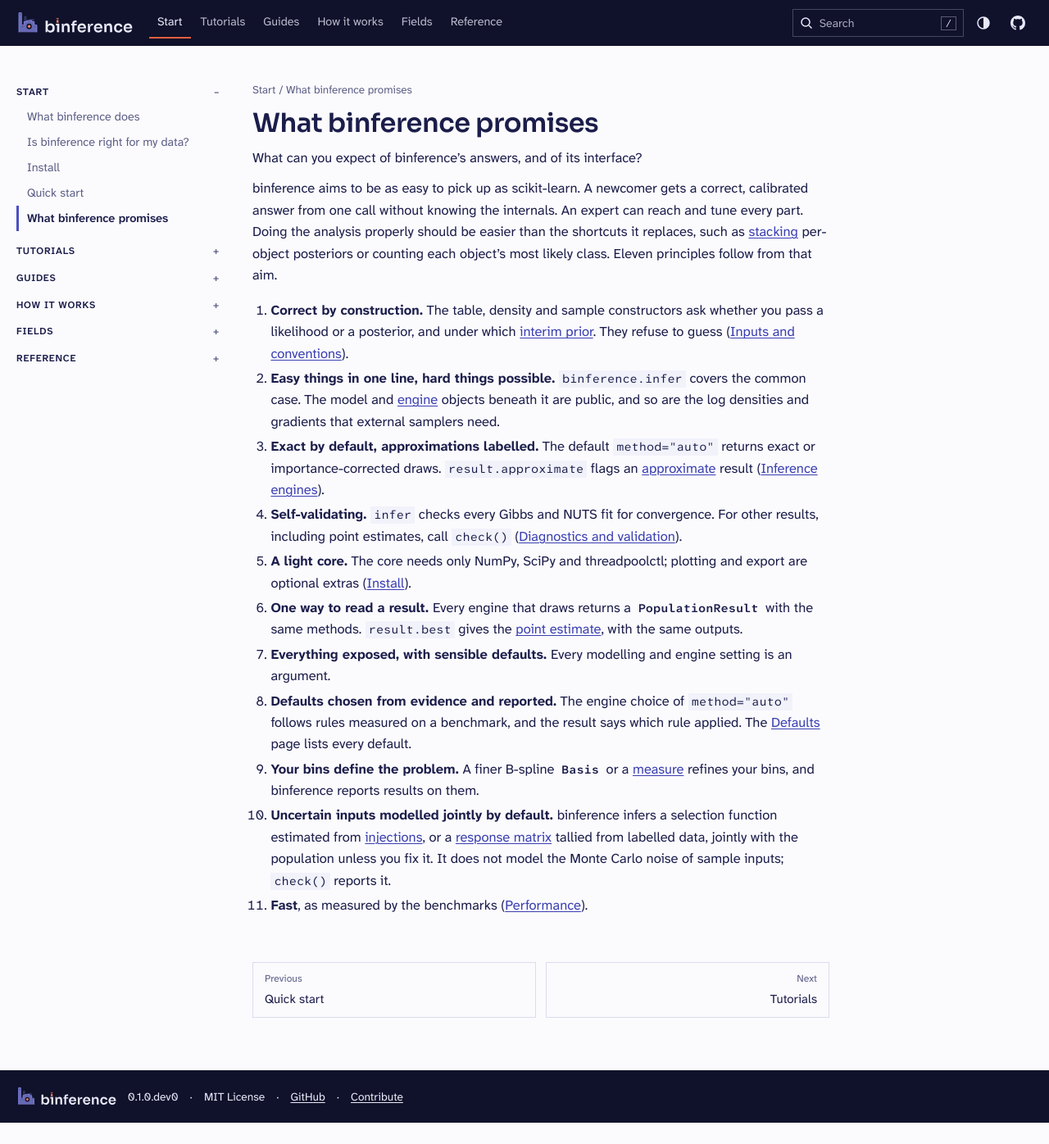
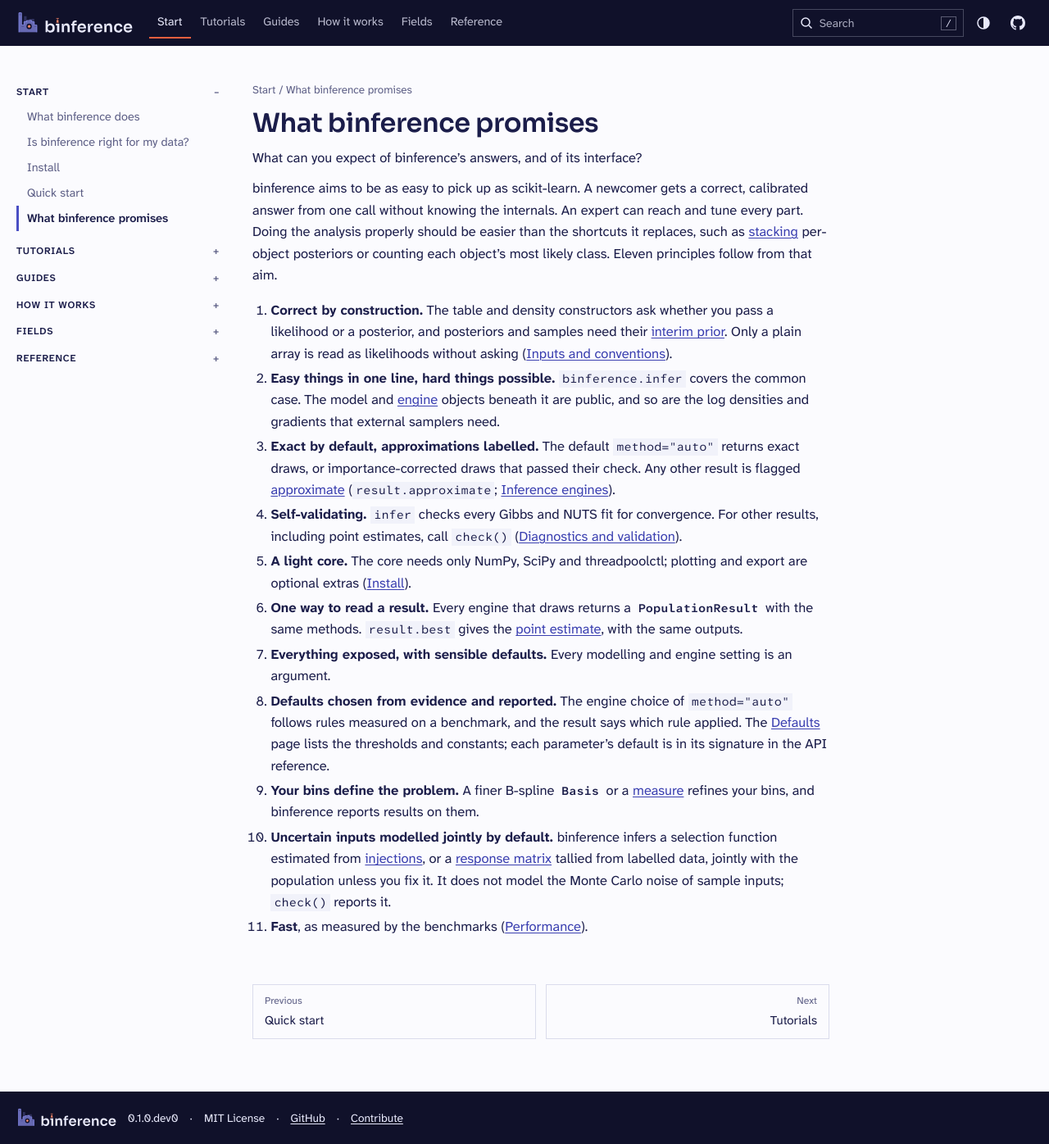
Before and after one commit to joshspeagle/binference, a Sphinx documentation site: the page built from docs/start/principles.md, in a window 1280 px wide and 1396 px high. Shown: the whole window at 82% size. Built offline with Sphinx 7.4.7, drawn with Linux system fonts in a browser that asks for light colours.

Commit message:
Fix the Start review findings
Regenerate the README figure from the 15-bin example beside it, state the
principles' limits exactly, restore the alpha status and citing link, run
the home page's snippet in CI, and keep words whole only in table cells.

Co-Authored-By: Claude Opus 5.5 <noreply@anthropic.com>
Claude-Session: https://claude.ai/code/session_01De68Qguk82R9FGTNQYmYnz

```diff
--- a/docs/_scripts/quickstart_figure.py
+++ b/docs/_scripts/quickstart_figure.py
@@ -1,6 +1,8 @@
 """Regenerate docs/_static/quickstart.png (the README figure).
 
-Run from the repository root: ``python docs/_scripts/quickstart_figure.py``.
+Run from the repository root, with the docs style:
+``MATPLOTLIBRC=docs/_ext/matplotlibrc python docs/_scripts/quickstart_figure.py``.
+It fits the example of the README and the home page.
 """
 
 import matplotlib
@@ -10,8 +12,10 @@ import matplotlib.pyplot as plt
 
 import binference
 
-mock = binference.simulate.mock_1d(2000, rng=42)
-lk = mock.likelihoods
+bins = binference.Bins.linear(0.0, 3.0, 15)
+mock = binference.simulate.mock_1d(2000, bins, rng=42)
+z_obs, z_err = mock.measurements["mean"], mock.measurements["sigma"]
+lk = binference.Likelihoods.from_gaussian(z_obs, z_err, bins)
 stack = lk.stack()
 
 flat = binference.infer(lk, rng=1)
--- a/docs/_themes/binference/static/binference.css
+++ b/docs/_themes/binference/static/binference.css
@@ -24,7 +24,7 @@ body {
   -webkit-text-size-adjust: 100%;
   text-rendering: optimizeLegibility;
 }
-a { color: var(--b-link); text-underline-offset: 2px; text-decoration-thickness: 1px; overflow-wrap: break-word; }
+a { color: var(--b-link); text-underline-offset: 2px; text-decoration-thickness: 1px; overflow-wrap: anywhere; }
 a:hover { text-decoration-thickness: 2px; }
 :focus-visible { outline: var(--b-focus) solid var(--b-link); outline-offset: 2px; }
 img, svg { max-width: 100%; height: auto; }
@@ -174,7 +174,7 @@ blockquote { margin: 1rem 0; padding: 0 0 0 1rem; border-left: 1px solid var(--b
 /* inline code */
 code, kbd { font-family: var(--b-font-mono); font-size: .88em; }
 :not(pre) > code {
-  background: var(--b-surface); padding: 1px 4px; overflow-wrap: break-word;
+  background: var(--b-surface); padding: 1px 4px; overflow-wrap: anywhere;
 }
 :not(pre) > code span.pre { white-space: normal; }  /* basic.css sets nowrap, which defeats the wrap */
 a code.literal { color: inherit; }
@@ -266,6 +266,8 @@ table.docutils thead th {
   background: none;
 }
 table.docutils td p, table.docutils th p { margin: 0; }
+/* tables scroll sideways, so their cells keep words whole */
+table.docutils td a, table.docutils td code { overflow-wrap: break-word; }
 table caption { caption-side: top; text-align: left; color: var(--b-ink-2); font-size: .86rem; padding-bottom: 6px; }
 div.math { overflow-x: auto; overflow-y: hidden; }
 span.eqno { float: right; color: var(--b-ink-2); }
--- a/docs/start/principles.md
+++ b/docs/start/principles.md
@@ -8,15 +8,17 @@ tune every part. Doing the analysis properly should be easier than the shortcuts
 replaces, such as {term}`stacking` per-object posteriors or counting each object's most
 likely class. Eleven principles follow from that aim.
 
-1. **Correct by construction.** The table, density and sample constructors ask whether
-   you pass a likelihood or a posterior, and under which {term}`interim prior`. They
-   refuse to guess ({doc}`../guides/inputs`).
+1. **Correct by construction.** The table and density constructors ask whether you
+   pass a likelihood or a posterior, and posteriors and samples need their
+   {term}`interim prior`. Only a plain array is read as likelihoods without asking
+   ({doc}`../guides/inputs`).
 2. **Easy things in one line, hard things possible.** `binference.infer` covers the
    common case. The model and {term}`engine` objects beneath it are public, and so are
    the log densities and gradients that external samplers need.
 3. **Exact by default, approximations labelled.** The default `method="auto"` returns
-   exact or importance-corrected draws. `result.approximate` flags an
-   {term}`approximate` result ({doc}`../guides/engines`).
+   exact draws, or importance-corrected draws that passed their check. Any other
+   result is flagged {term}`approximate` (`result.approximate`;
+   {doc}`../guides/engines`).
 4. **Self-validating.** `infer` checks every Gibbs and NUTS fit for convergence. For
    other results, including point estimates, call `check()`
    ({doc}`../guides/validation`).
@@ -29,7 +31,8 @@ likely class. Eleven principles follow from that aim.
    an argument.
 8. **Defaults chosen from evidence and reported.** The engine choice of
    `method="auto"` follows rules measured on a benchmark, and the result says which
-   rule applied. The {doc}`../reference/defaults` page lists every default.
+   rule applied. The {doc}`../reference/defaults` page lists the thresholds and
+   constants; each parameter's default is in its signature in the API reference.
 9. **Your bins define the problem.** A finer B-spline {class}`~binference.Basis` or a
    {term}`measure` refines your bins, and binference reports results on them.
 10. **Uncertain inputs modelled jointly by default.** binference infers a
```
Also changed, not shown: CONTRIBUTING.md (+1 -1 lines), README.md (+7 -0 lines), docs/start/install.md (+2 -2 lines), docs/start/is-it-right.md (+1 -1 lines), docs/start/quickstart.md (+1 -1 lines), docs/_static/quickstart.png, 1 other file.
